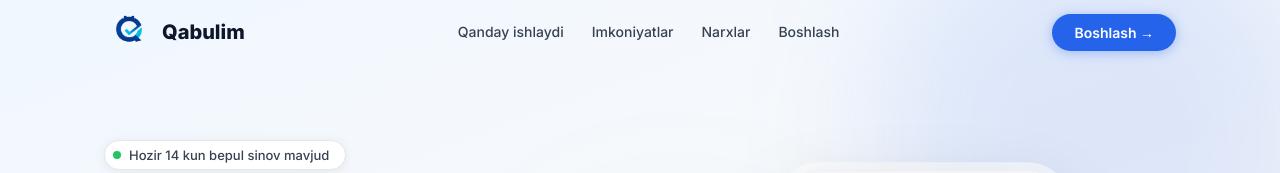
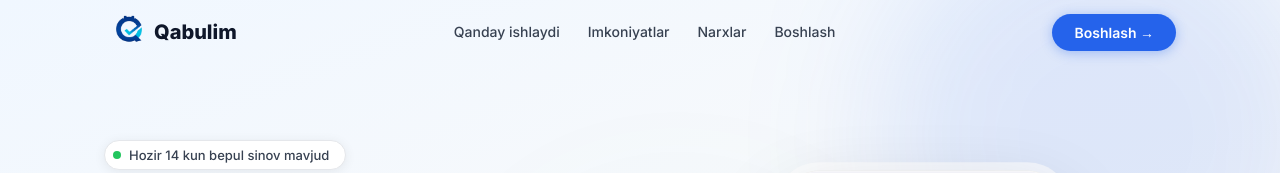
Before and after one commit to doniyorjon-k/qabul-bot, a React (Vite) app in the folder landing/: page / in a window 1280 px wide. Shown: the top 173 px of the page. Built offline with nearby package versions, Linux system fonts and the light colour scheme; no server answers.

Commit message:
fix: navbar logo va matn orasidagi bo'shliq olib tashlandi

```diff
--- a/landing/src/index.css
+++ b/landing/src/index.css
@@ -91,7 +91,7 @@ img { max-width: 100%; display: block; }
 .nav-inner { display: flex; align-items: center; justify-content: space-between; height: 64px; }
 .nav-logo {
   font-size: 20px; font-weight: 800; color: var(--dark);
-  display: flex; align-items: center; gap: 8px;
+  display: flex; align-items: center; gap: 0;
 }
 .nav-logo-icon {
   width: 50px; height: 50px; border-radius: 10px; flex-shrink: 0;
```
